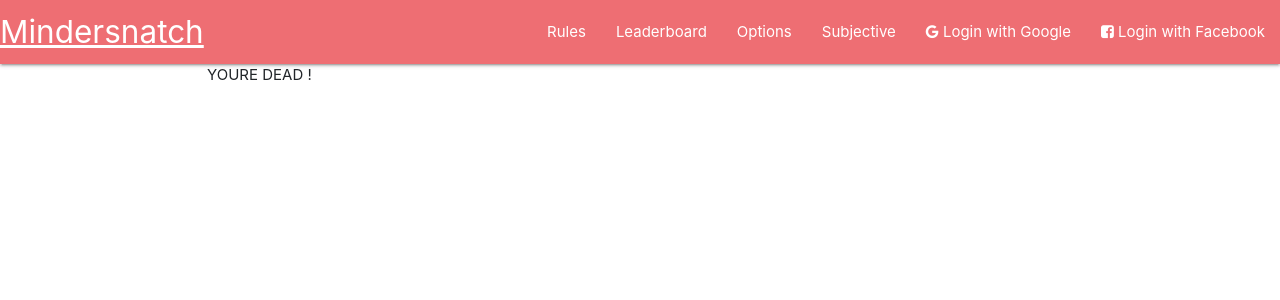
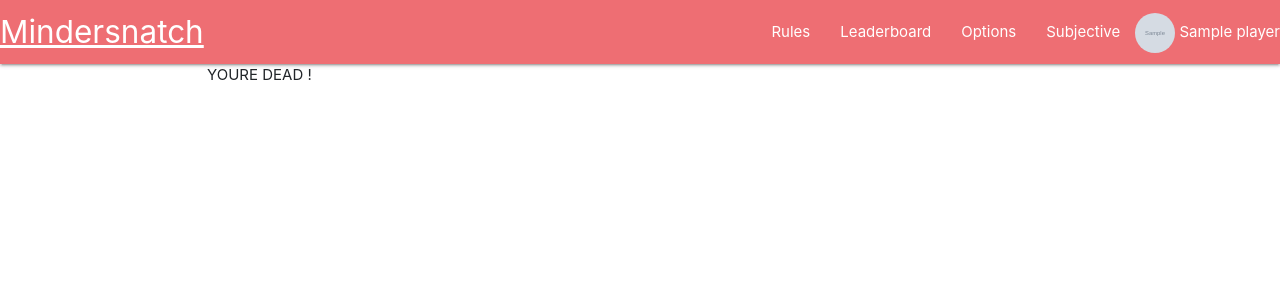
Before and after one commit to harshith331/mindersnatch, a Django app: template templates/dead.html in a window 1280 px wide. Shown: the top 300 px of the page. Run offline with Django 3.2, Linux system fonts and the light colour scheme; the template is opened without the code that fills it: values that come from a table or form of the project are taken from there, others are empty; tables that the repository leaves empty hold one stand-in row (values such as "Sample post"); grey boxes marked "Sample" are stand-in pictures; some libraries are stand-ins or nearby versions.

Commit message:
[FIX] Navbar Bug

```diff
--- a/templates/components/user.html
+++ b/templates/components/user.html
@@ -1,5 +1,5 @@
-{% if user.email %}
-    <li><span><img src="{{ user.image }}" class="rounded-circle" width="40" height="40" > {{ user.name }}</span></li>
+{% if user %}
+    <li><span><img src="{{ player.image }}" class="rounded-circle" width="40" height="40" > {{ player.name }}</span></li>
 {% else %}
     <li><a href="{% url 'social:begin' 'google-oauth2' %}"><i class="fa fa-google"></i> Login with Google</a></li>
     <li><a href="{% url 'social:begin' 'facebook' %}"><i class="fa fa-facebook-square"></i> Login with Facebook</a></li>
```
